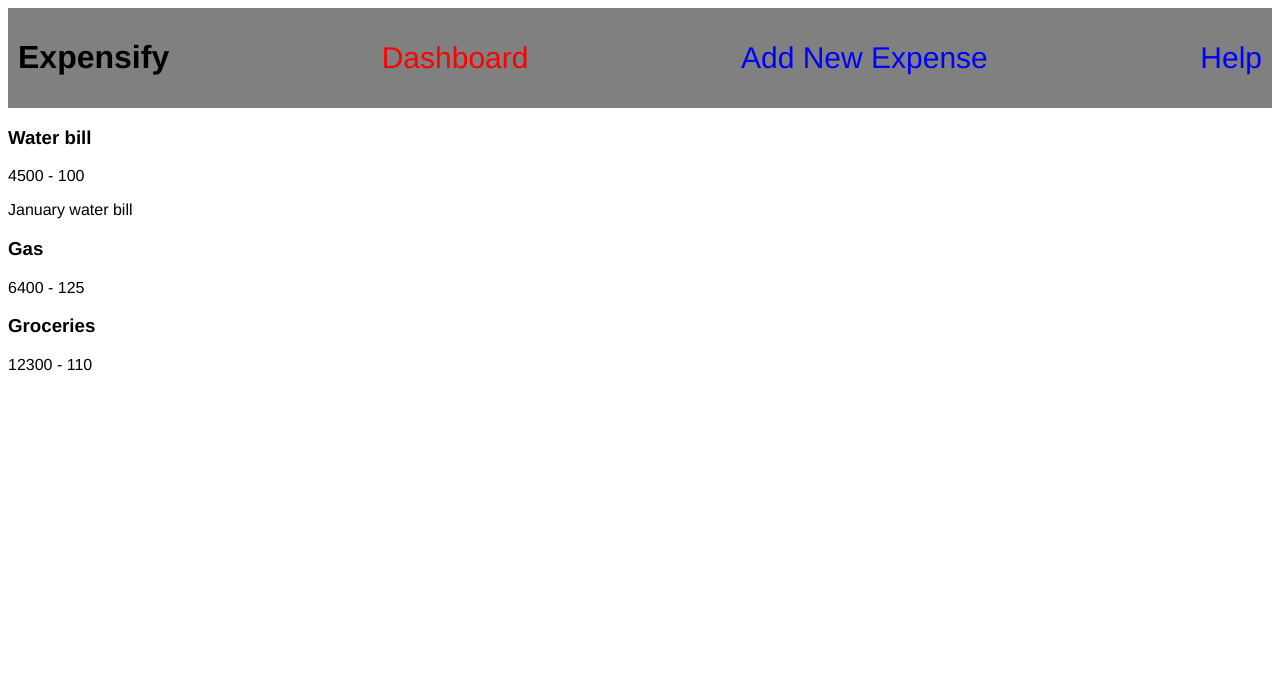
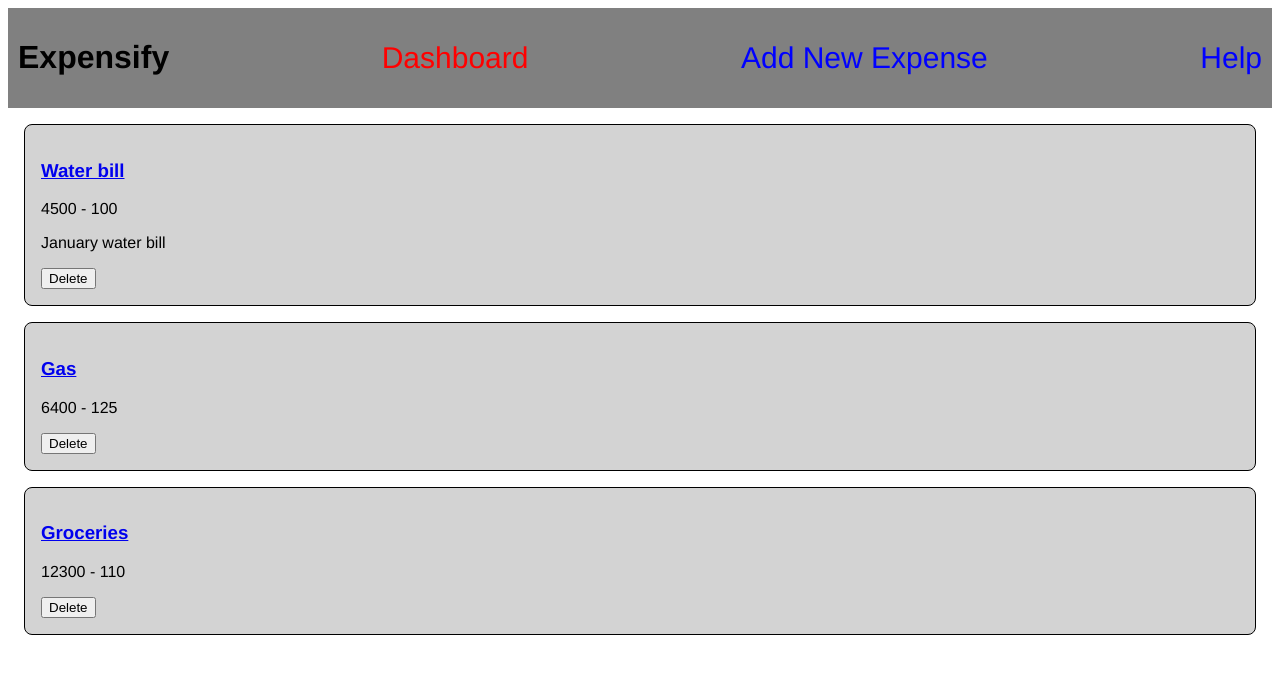
Before and after one commit to CelestialCoyote/udemy-expensify-app-react18, a React app: page / in a window 1280 px wide. Shown: the top 674 px of the page. Built offline with nearby package versions, Linux system fonts and the light colour scheme.

Commit message:
Added some css to ExpenseList component.

```diff
--- a/src/components/AddExpenseForm/AddExpenseForm.js
+++ b/src/components/AddExpenseForm/AddExpenseForm.js
@@ -3,8 +3,9 @@
 import { nanoid } from '@reduxjs/toolkit';
 import { useNavigate } from 'react-router-dom';
 //import moment from 'moment';
-import { expenseAdded } from '../../features/expenses/expensesSlice';
+import { addExpense } from '../../features/expenses/expensesSlice';
 import moment from 'moment';
+
 
 const AddExpenseForm = () => {
     const dispatch = useDispatch();
@@ -45,7 +46,7 @@
         } else {
             setError('');
             dispatch(
-                expenseAdded({
+                addExpense({
                     id: nanoid(),
                     description,
                     amount,
--- /dev/null
+++ b/src/components/ExpensesList/ExpensesList.css
@@ -0,0 +1,7 @@
+.expense-list-item {
+    background-color: lightgray;
+    border: 1px solid black;
+    border-radius: 0.5em;
+    margin: 1.0em;
+    padding: 1.0em;
+}
--- a/src/components/ExpensesList/ExpensesList.js
+++ b/src/components/ExpensesList/ExpensesList.js
@@ -1,19 +1,29 @@
 import React from "react";
-import { useSelector } from "react-redux";
-import { selectAllExpenses } from "../../features/expenses/expensesSlice";
+import { Link } from 'react-router-dom';
+import { useDispatch, useSelector } from "react-redux";
+import { selectAllExpenses, removeExpense } from "../../features/expenses/expensesSlice";
+import './ExpensesList.css';
 
 
 const ExpensesList = () => {
+    const dispatch = useDispatch();
     const expenses = useSelector(selectAllExpenses);
     console.log(expenses);
 
+    const deleteExpense = (id) => {
+        dispatch(
+            removeExpense(id)
+        );
+    };
+
     const ExpenseListItem = expenses.map(expense => (
         <div className="expense-list-item" key={expense.id}>
-            {/*<Link to={`/edit/${id}`}>*/}
+            <Link to={`/edit/${expense.id}`}>
                 <h3>{expense.description}</h3>
-            {/*</Link>*/}
+            </Link>
             <p>{expense.amount} - {expense.createdAt}</p>
             <p>{expense.note}</p>
+            <button onClick={() => deleteExpense(expense.id)}>Delete</button>
         </div>
     ));
 
--- a/src/features/expenses/expensesSlice.js
+++ b/src/features/expenses/expensesSlice.js
@@ -11,16 +11,19 @@
     name: 'expenses',
     initialState,
     reducers: {
-        expenseAdded(state, action) {
+        addExpense(state, action) {
             state.push(action.payload);
+        },
+        removeExpense(state, action) {
+            const expenseId = action.payload;
+            state.expenses = state.expenses.filter((expense) => expense.id !== expenseId);
         }
     }
-
 });
 
 
 export const selectAllExpenses = (state) => state.expenses;
 
-export const { expenseAdded } = expenseSlice.actions;
+export const { addExpense, removeExpense } = expenseSlice.actions;
 
 export default expenseSlice.reducer;
```
